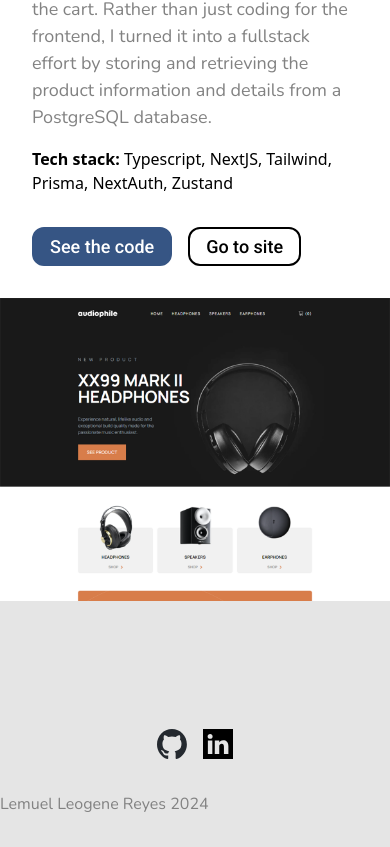
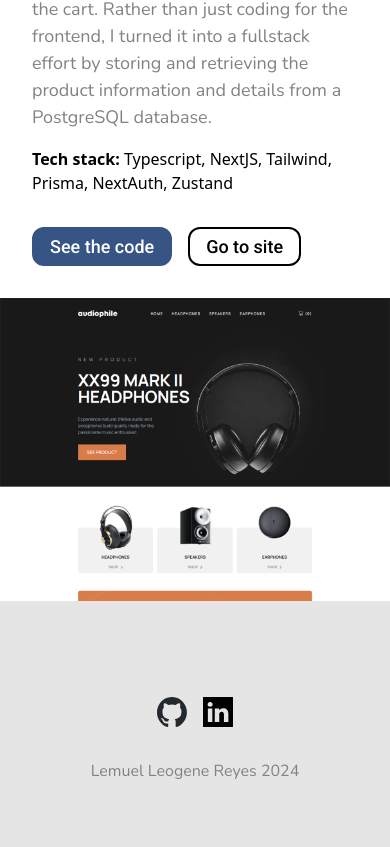
Before and after one commit to lemreyes/portfolio2024, a React (Vite) app: page / in a window 390 px wide. Shown: the part 3359-4206 px from the top of the page. Before the commit the page ends 4175 px from the top, so only its background shows below. Built offline with nearby package versions, Linux system fonts and the light colour scheme.

Commit message:
footer mobile layout

```diff
--- a/src/components/Footer.tsx
+++ b/src/components/Footer.tsx
@@ -3,12 +3,12 @@
 
 export default function Footer() {
   return (
-    <footer className="mt-32">
+    <footer className="mt-24 tablet:mt-32 mb-16 flex flex-col items-center">
       <div className="flex flex-row gap-4 items-center justify-center mb-8">
         <img src={github_icon} width={30} alt="github icon" />
         <img src={linkedin_icon} width={30} alt="linkedin icon" />
       </div>
-      <span className="nunito text-[16px] text-regularText">
+      <span className="nunito text-[16px] text-regularText text-center">
         Lemuel Leogene Reyes 2024
       </span>
     </footer>
```
